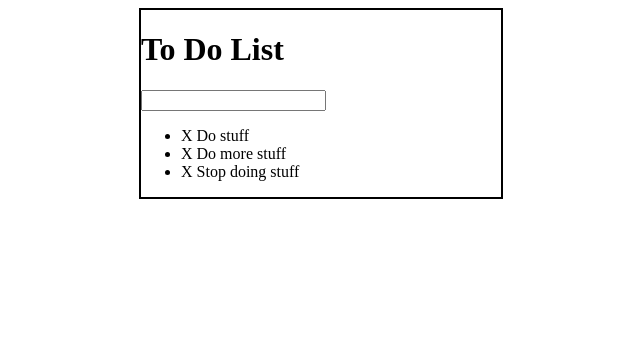
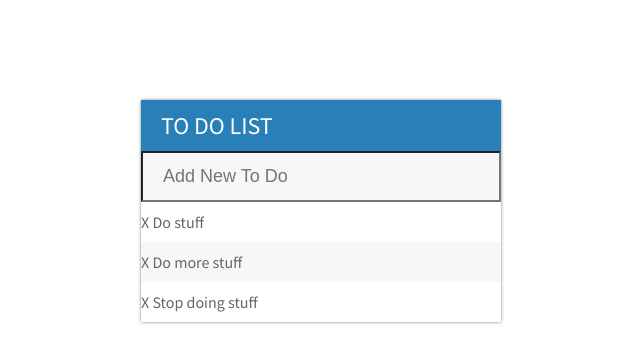
Before and after one commit to dlugviel/to-do, a plain HTML site: page index.html in a window 1280 px wide. Shown: the whole page, without its empty margins (319-959 px from the left). Drawn offline with nearby package versions, Linux system fonts and the light colour scheme.

Commit message:
css styling

```diff
--- a/assets/css/styles.css
+++ b/assets/css/styles.css
@@ -1,14 +1,57 @@
 body {
-
+    font-family: 'Source Sans Pro', sans-serif;
 }
 
-#container {
-    border: 2px solid black;
-    width: 360px;
-    margin: 0 auto;
+h1 {
+    background: #2980b9;
+    color: white;
+    margin: 0;
+    padding: 10px 20px;
+    text-transform: uppercase;
+    font-size: 24px;
+    font-weight: normal;
+}
+
+ul {
+    list-style: none;
+    margin: 0;
+    padding: 0;
+}
+
+li {
+    background: #fff;
+    height: 40px;
+    line-height: 40px;
+    color: #666;
+}
+
+input {
+    font-size: 18px;
+    background: #f7f7f7;
+    width: 100%;
+    padding: 13px 13px 13px 20px;
+    box-sizing: border-box;
+    color: #2980b9;
+}
+
+input:focus {
+    background: #fff;
+    border: 3px solid #2980b9;
+    outline: none;
+}
+
+li:nth-child(2n){
+    background: #f7f7f7;
 }
 
 .completed {
     color: gray;
     text-decoration: line-through;
 }
+
+#container {
+    box-shadow: 0 0 3px rgba(0,0,0,0.5);
+    width: 360px;
+    margin: 100px auto;
+    background: #f7f7f7;
+}
--- a/assets/js/todo.js
+++ b/assets/js/todo.js
@@ -1,3 +1,5 @@
+/*global $*/
+
 // check off specific to dos by clicking
 $("ul").on("click", "li", function(){
     $(this).toggleClass("completed");
--- a/index.html
+++ b/index.html
@@ -7,13 +7,14 @@
             integrity="sha256-hwg4gsxgFZhOsEEamdOYGBf13FyQuiTwlAQgxVSNgt4="
             crossorigin="anonymous">
         </script>
+        <link href="https://fonts.googleapis.com/css?family=Source+Sans+Pro" rel="stylesheet">
         <link rel="stylesheet" href="assets/css/styles.css" type="text/css"/>
     </head>
     <body>
 
         <div id="container">
             <h1>To Do List</h1>
-            <input type="text" name=""/>
+            <input type="text" placeholder="Add New To Do" name=""/>
             <ul>
                 <li><span>X</span> Do stuff</li>
                 <li><span>X</span> Do more stuff</li>
```
